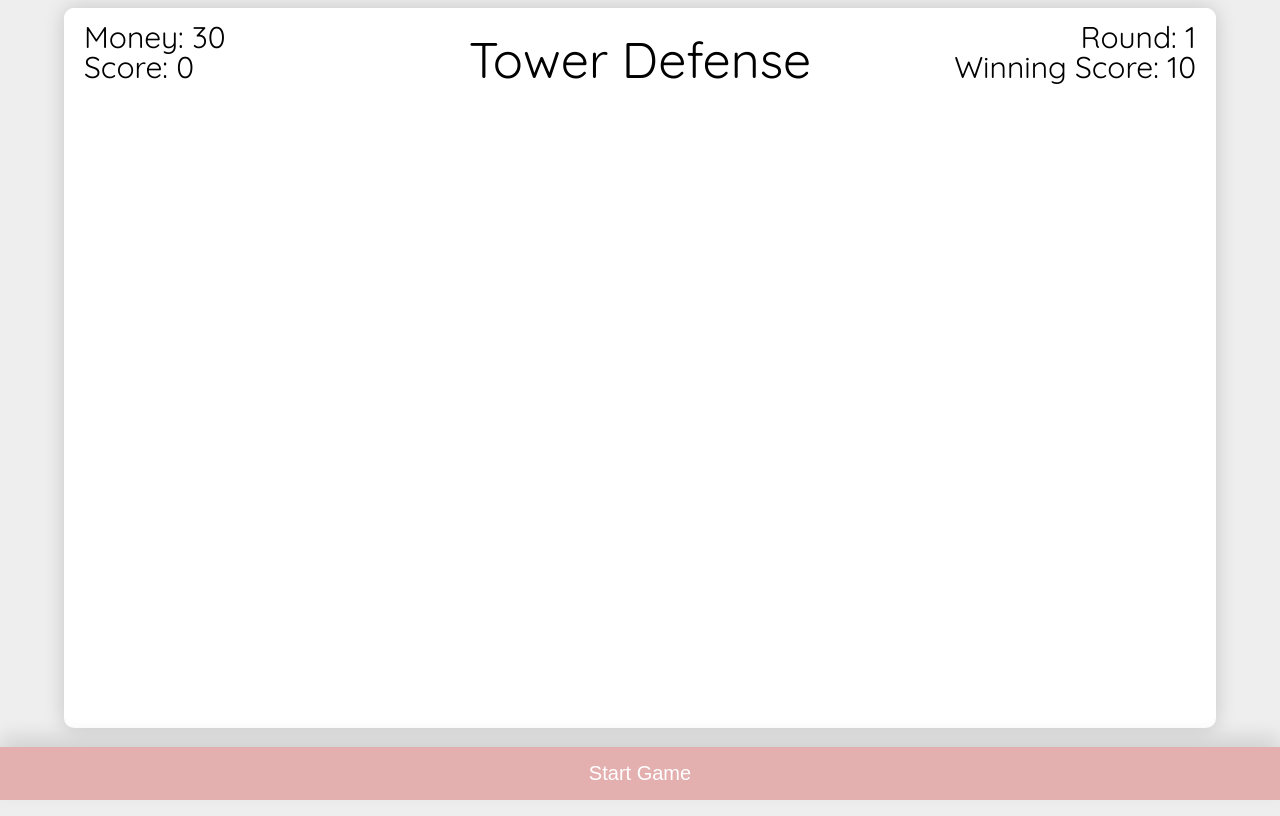
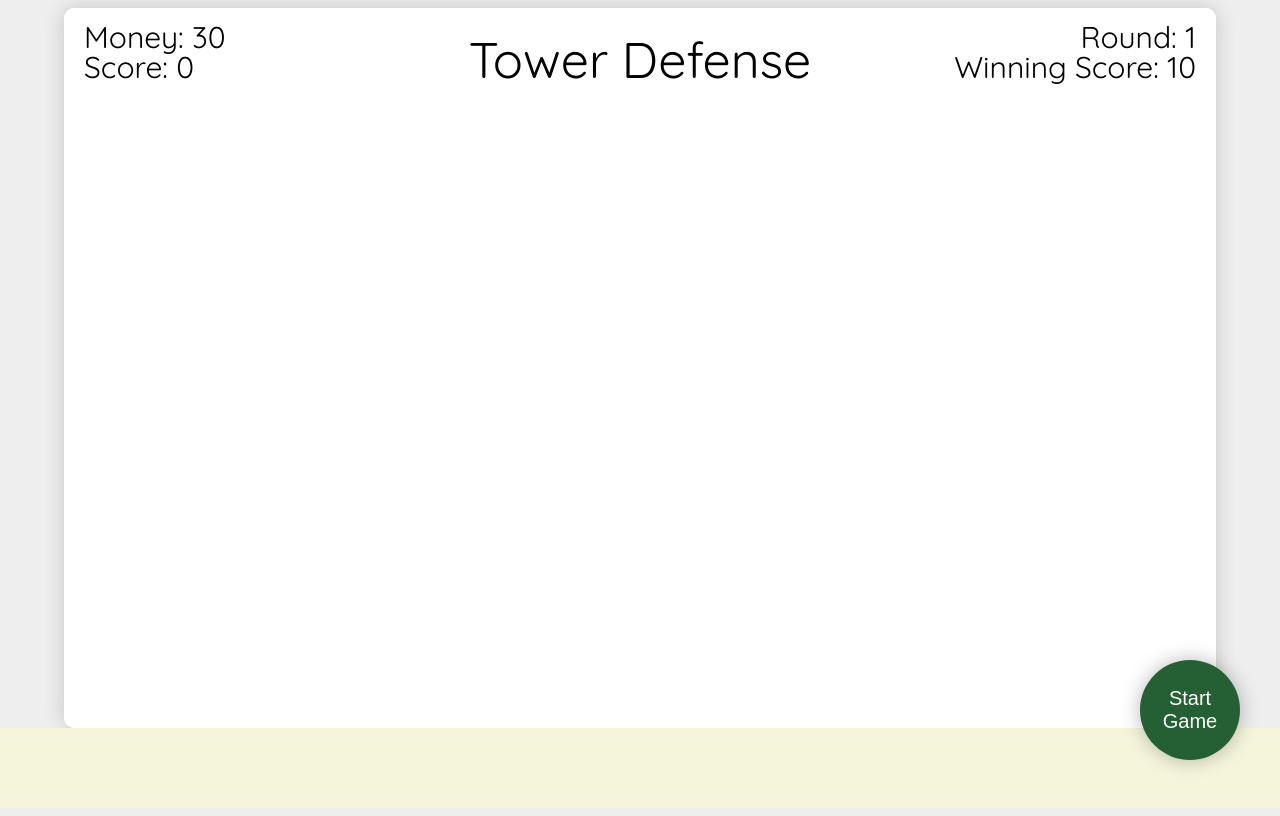
Before and after one commit to ethancanne/tower-defense, a plain HTML site: page src/index.html in a window 1280 px wide. Drawn offline with Linux system fonts and the light colour scheme.

Commit message:
Added inital defender choice

```diff
--- a/src/index.html
+++ b/src/index.html
@@ -12,6 +12,11 @@
       <canvas id="canvas1"></canvas>
 
       <button id="startgame">Start Game</button>
+
+      <div class="defenders">
+        <div class="blue-defender"></div>
+        <div class="green-defender"></div>
+      </div>
     </div>
 
     <!-- Globals -->
--- a/src/scripts/Main.js
+++ b/src/scripts/Main.js
@@ -120,7 +120,7 @@ const handleDefenders = () => {
         enemy.movement = 0;
 
         //Reduce the defender's health
-        defender.health -= 0.2;
+        defender.health -= 0.2 * round * 0.5;
       }
 
       //If the defender loses all health
--- a/src/scripts/models/Defender.js
+++ b/src/scripts/models/Defender.js
@@ -1,6 +1,6 @@
 //This class will be called every time we place a new defender
 class Defender {
-  constructor(x, y) {
+  constructor(x, y, health, color, shootingInterval, power) {
     this.x = x;
     this.y = y;
     this.width = cellSize - cellGap * 2;
--- a/src/styles/main.css
+++ b/src/styles/main.css
@@ -12,6 +12,19 @@ body {
   flex-direction: column;
   justify-content: center;
 }
+
+.defenders {
+  background-color: beige;
+  padding: 20px;
+  width: 100%;
+  height: 40px;
+  z-index: 0;
+}
+.defender.blue-defender {
+}
+.defender.green-defender {
+}
+
 #canvas1 {
   width: 90vw;
   height: 90vh;
@@ -25,17 +38,21 @@ body {
 
 #startgame {
   position: fixed;
-  bottom: 0;
-  left: 0;
-  width: 100%;
+  bottom: 40px;
+  right: 40px;
+  width: 100px;
+  height: 100px;
+  border-radius: 50px;
+
   padding: 15px;
   /* margin: 20px; */
   color: white;
   font-size: 20px;
   /* border-radius: 8px; */
-  background-color: rgba(205, 48, 48, 0.324);
-  box-shadow: 0px -10px 20px rgba(0, 0, 0, 0.118);
+  background-color: rgb(36, 96, 51);
+  box-shadow: 0px 0px 20px rgba(0, 0, 0, 0.276);
   border: none;
+  z-index: 90;
 }
 
 #startgame:hover {
```
